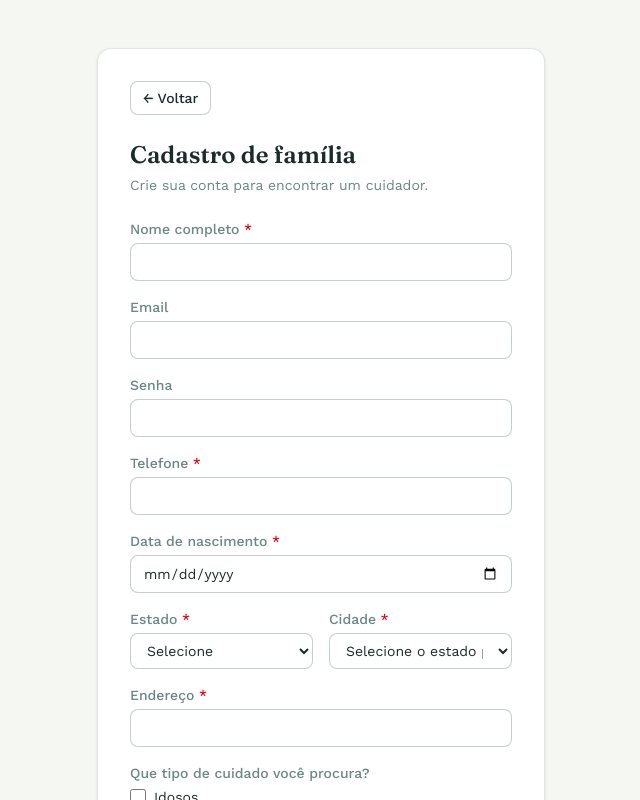
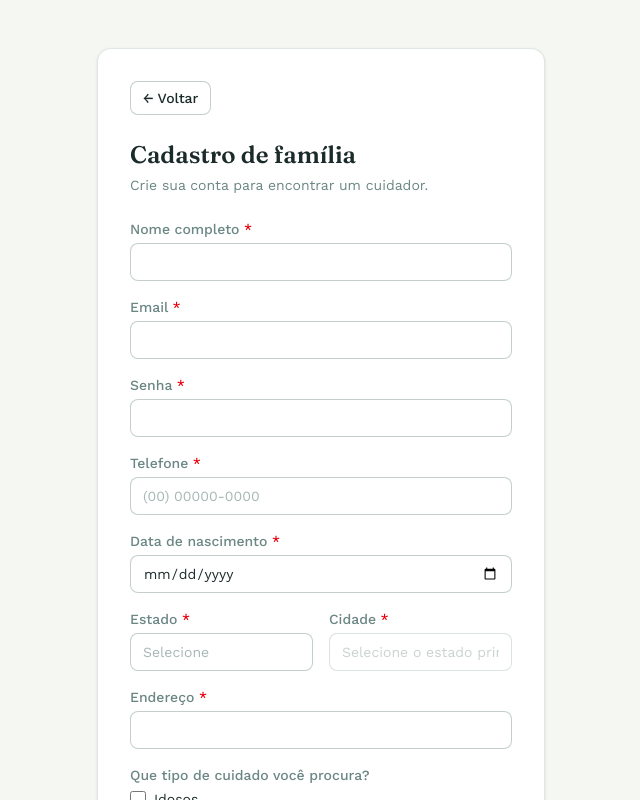
Before and after one commit to joaovictorpt/cuidadores-app, a Next.js app: page /cadastro/familia in a window 1280 px wide. Shown: the top 800 px of the page, without its empty margins (319-959 px from the left). Built offline with nearby package versions, Linux system fonts and the light colour scheme.

Commit message:
Dois problemas corrigidos na página de cadastro (e telas de perfil que compartilham os mesmos campos):

```diff
--- a/app/cadastro/cuidador/page.tsx
+++ b/app/cadastro/cuidador/page.tsx
@@ -158,6 +158,7 @@ export default function CadastroCuidadorPage() {
           <div>
             <label htmlFor="email" className={labelClass}>
               Email
+              <RequiredMark />
             </label>
             <input
               id="email"
@@ -171,6 +172,7 @@ export default function CadastroCuidadorPage() {
           <div>
             <label htmlFor="password" className={labelClass}>
               Senha
+              <RequiredMark />
             </label>
             <input
               id="password"
--- a/app/cadastro/familia/page.tsx
+++ b/app/cadastro/familia/page.tsx
@@ -155,6 +155,7 @@ export default function CadastroFamiliaPage() {
           <div>
             <label htmlFor="email" className={labelClass}>
               Email
+              <RequiredMark />
             </label>
             <input
               id="email"
@@ -168,6 +169,7 @@ export default function CadastroFamiliaPage() {
           <div>
             <label htmlFor="password" className={labelClass}>
               Senha
+              <RequiredMark />
             </label>
             <input
               id="password"
--- /dev/null
+++ b/app/components/combobox.tsx
@@ -0,0 +1,200 @@
+"use client";
+
+import { useEffect, useMemo, useRef, useState, type KeyboardEvent } from "react";
+
+import { inputClass } from "@/lib/ui";
+
+export type ComboboxOption = { value: string; label: string };
+
+type ComboboxProps = {
+  id: string;
+  value: string;
+  options: ComboboxOption[];
+  onChange: (value: string) => void;
+  placeholder?: string;
+  disabled?: boolean;
+  required?: boolean;
+  emptyMessage?: string;
+};
+
+// Diacritic-insensitive compare so "goias"/"sao paulo" (no accents -- common
+// when typing quickly) still matches "Goiás"/"São Paulo".
+function normalizeForSearch(value: string): string {
+  return value
+    .normalize("NFD")
+    .replace(/\p{Diacritic}/gu, "")
+    .toLowerCase();
+}
+
+// Accessible single-select searchable combobox (ARIA 1.2 "combobox with
+// list autocomplete" pattern), backing the Estado/Cidade fields in
+// app/components/location-fields.tsx. Unlike a native <select>, it lets the
+// user filter a long option list by typing -- but unlike a plain <input>,
+// the value that actually reaches `onChange` can only ever be one of
+// `options`: free text that doesn't match anything is discarded on blur
+// (reverted to the last valid selection), never propagated as a value.
+export function Combobox({
+  id,
+  value,
+  options,
+  onChange,
+  placeholder,
+  disabled = false,
+  required = false,
+  emptyMessage = "Nenhum resultado",
+}: ComboboxProps) {
+  const listboxId = `${id}-listbox`;
+
+  const selectedOption = useMemo(
+    () => options.find((option) => option.value === value) ?? null,
+    [options, value]
+  );
+
+  const [query, setQuery] = useState(selectedOption?.label ?? "");
+  const [isOpen, setIsOpen] = useState(false);
+  const [hasUserTyped, setHasUserTyped] = useState(false);
+  const [highlightedIndex, setHighlightedIndex] = useState(0);
+  const listRef = useRef<HTMLUListElement>(null);
+
+  // Keep the displayed text in sync when the selection changes from the
+  // outside (e.g. LocationFields resetting city to "" when state changes).
+  useEffect(() => {
+    setQuery(selectedOption?.label ?? "");
+    setHasUserTyped(false);
+  }, [selectedOption]);
+
+  const filteredOptions = useMemo(() => {
+    if (!hasUserTyped || !query.trim()) return options;
+    const needle = normalizeForSearch(query);
+    return options.filter((option) => normalizeForSearch(option.label).includes(needle));
+  }, [options, query, hasUserTyped]);
+
+  useEffect(() => {
+    setHighlightedIndex(0);
+  }, [filteredOptions]);
+
+  function commit(option: ComboboxOption | null) {
+    onChange(option?.value ?? "");
+    setQuery(option?.label ?? "");
+    setHasUserTyped(false);
+    setIsOpen(false);
+  }
+
+  function handleBlur() {
+    // An exact (diacritic/case-insensitive) match on blur still counts as a
+    // selection, so tabbing away right after typing a full valid name
+    // works -- anything else reverts to the last valid selection instead
+    // of leaking free text into the form's state.
+    const typed = normalizeForSearch(query);
+    const exactMatch = options.find((option) => normalizeForSearch(option.label) === typed);
+    commit(exactMatch ?? selectedOption);
+  }
+
+  function handleKeyDown(event: KeyboardEvent<HTMLInputElement>) {
+    if (disabled) return;
+
+    if (event.key === "ArrowDown") {
+      event.preventDefault();
+      setIsOpen(true);
+      setHighlightedIndex((index) =>
+        filteredOptions.length === 0 ? 0 : (index + 1) % filteredOptions.length
+      );
+      return;
+    }
+
+    if (event.key === "ArrowUp") {
+      event.preventDefault();
+      setIsOpen(true);
+      setHighlightedIndex((index) =>
+        filteredOptions.length === 0
+          ? 0
+          : (index - 1 + filteredOptions.length) % filteredOptions.length
+      );
+      return;
+    }
+
+    if (event.key === "Enter") {
+      // Also stops this from submitting the surrounding <form>.
+      if (isOpen) {
+        event.preventDefault();
+        const chosen = filteredOptions[highlightedIndex];
+        if (chosen) commit(chosen);
+      }
+      return;
+    }
+
+    if (event.key === "Escape" && isOpen) {
+      event.preventDefault();
+      setQuery(selectedOption?.label ?? "");
+      setHasUserTyped(false);
+      setIsOpen(false);
+    }
+  }
+
+  const activeOptionId =
+    isOpen && filteredOptions[highlightedIndex]
+      ? `${id}-option-${filteredOptions[highlightedIndex].value}`
+      : undefined;
+
+  return (
+    <div className="relative">
+      <input
+        id={id}
+        type="text"
+        role="combobox"
+        aria-expanded={isOpen}
+        aria-controls={listboxId}
+        aria-autocomplete="list"
+        aria-activedescendant={activeOptionId}
+        autoComplete="off"
+        required={required}
+        disabled={disabled}
+        placeholder={placeholder}
+        value={query}
+        onFocus={() => setIsOpen(true)}
+        onChange={(event) => {
+          setQuery(event.target.value);
+          setHasUserTyped(true);
+          setIsOpen(true);
+        }}
+        onKeyDown={handleKeyDown}
+        onBlur={handleBlur}
+        className={inputClass}
+      />
+
+      {isOpen && !disabled && (
+        <ul
+          ref={listRef}
+          id={listboxId}
+          role="listbox"
+          className="absolute z-20 mt-1 max-h-60 w-full overflow-y-auto rounded-lg border border-muted/40 bg-white py-1 shadow-sm"
+        >
+          {filteredOptions.length === 0 && (
+            <li className="px-3 py-2 text-sm text-muted">{emptyMessage}</li>
+          )}
+          {filteredOptions.map((option, index) => (
+            <li
+              key={option.value}
+              id={`${id}-option-${option.value}`}
+              role="option"
+              aria-selected={option.value === value}
+              onMouseDown={(event) => {
+                // Prevents the input from blurring before the click is
+                // processed -- without this, the dropdown would unmount
+                // (isOpen -> false via blur) before onClick ever fires.
+                event.preventDefault();
+                commit(option);
+              }}
+              onMouseEnter={() => setHighlightedIndex(index)}
+              className={`cursor-pointer px-3 py-2 text-sm ${
+                index === highlightedIndex ? "bg-primary text-white" : "text-ink hover:bg-primary-light"
+              }`}
+            >
+              {option.label}
+            </li>
+          ))}
+        </ul>
+      )}
+    </div>
+  );
+}
--- a/app/components/location-fields.tsx
+++ b/app/components/location-fields.tsx
@@ -1,5 +1,6 @@
 "use client";
 
+import { Combobox } from "@/app/components/combobox";
 import { RequiredMark } from "@/app/components/required-mark";
 import { BR_STATES } from "@/lib/br-states";
 import { inputClass, labelClass } from "@/lib/ui";
@@ -16,8 +17,13 @@ type LocationFieldsProps = {
   required: boolean;
 };
 
+const STATE_OPTIONS = BR_STATES.map((state) => ({ value: state.uf, label: state.name }));
+
 // Shared "Estado" + "Cidade" pair used by every form that collects an
-// address (cadastro and profile-edit, family and caregiver). City is
+// address (cadastro and profile-edit, family and caregiver). Both are
+// searchable comboboxes (see app/components/combobox.tsx) rather than
+// native <select>s, so a long city list can be filtered by typing while
+// still only accepting a value that's actually in the list. City is
 // IBGE-backed and always resets when the state changes, since a city name
 // from the previous state is meaningless once the state changes.
 export function LocationFields({
@@ -28,6 +34,7 @@ export function LocationFields({
   required,
 }: LocationFieldsProps) {
   const { cities, loading, error } = useIbgeCities(state);
+  const cityOptions = cities.map((cityName) => ({ value: cityName, label: cityName }));
 
   return (
     <div className="grid grid-cols-2 gap-4">
@@ -36,20 +43,14 @@ export function LocationFields({
           Estado
           {required && <RequiredMark />}
         </label>
-        <select
+        <Combobox
           id="state"
+          value={state}
+          options={STATE_OPTIONS}
+          onChange={onStateChange}
           required={required}
-          value={state}
-          onChange={(event) => onStateChange(event.target.value)}
-          className={inputClass}
-        >
-          <option value="">Selecione</option>
-          {BR_STATES.map((brState) => (
-            <option key={brState.uf} value={brState.uf}>
-              {brState.name}
-            </option>
-          ))}
-        </select>
+          placeholder="Selecione"
+        />
       </div>
 
       <div>
@@ -71,27 +72,18 @@ export function LocationFields({
             <p className="mt-1 text-xs text-red-700">{error}</p>
           </>
         ) : (
-          <select
+          <Combobox
             id="city"
+            value={city}
+            options={cityOptions}
+            onChange={onCityChange}
             required={required}
             disabled={!state || loading}
-            value={city}
-            onChange={(event) => onCityChange(event.target.value)}
-            className={inputClass}
-          >
-            <option value="">
-              {!state
-                ? "Selecione o estado primeiro"
-                : loading
-                  ? "Carregando..."
-                  : "Selecione"}
-            </option>
-            {cities.map((cityName) => (
-              <option key={cityName} value={cityName}>
-                {cityName}
-              </option>
-            ))}
-          </select>
+            placeholder={
+              !state ? "Selecione o estado primeiro" : loading ? "Carregando..." : "Selecione"
+            }
+            emptyMessage={loading ? "Carregando..." : "Nenhuma cidade encontrada"}
+          />
         )}
       </div>
     </div>
--- a/app/components/phone-input.tsx
+++ b/app/components/phone-input.tsx
@@ -21,6 +21,7 @@ export function PhoneInput({ id, value, onChange }: PhoneInputProps) {
       id={id}
       type="tel"
       format="(##) #####-####"
+      placeholder="(00) 00000-0000"
       value={value}
       onValueChange={(values) => onChange(values.value)}
       className={inputClass}
--- a/lib/ui.ts
+++ b/lib/ui.ts
@@ -18,7 +18,7 @@ export const contentCardClass =
 export const labelClass = "mb-1 block text-sm font-medium text-muted";
 
 export const inputClass =
-  `w-full rounded-lg border border-muted/40 bg-white px-3 py-2 text-sm text-ink placeholder:text-muted/60 ${focusRing}`;
+  `w-full rounded-lg border border-muted/40 bg-white px-3 py-2 text-sm text-ink placeholder:text-muted/60 disabled:cursor-not-allowed disabled:opacity-60 ${focusRing}`;
 
 export const primaryButtonClass =
   `w-full rounded-lg bg-primary px-4 py-2 text-sm font-medium text-white transition hover:bg-primary-dark motion-reduce:transition-none disabled:cursor-not-allowed disabled:opacity-60 ${focusRing}`;
```
Also changed, not shown: 1 other file (tests, documents, lock files or other folders).
